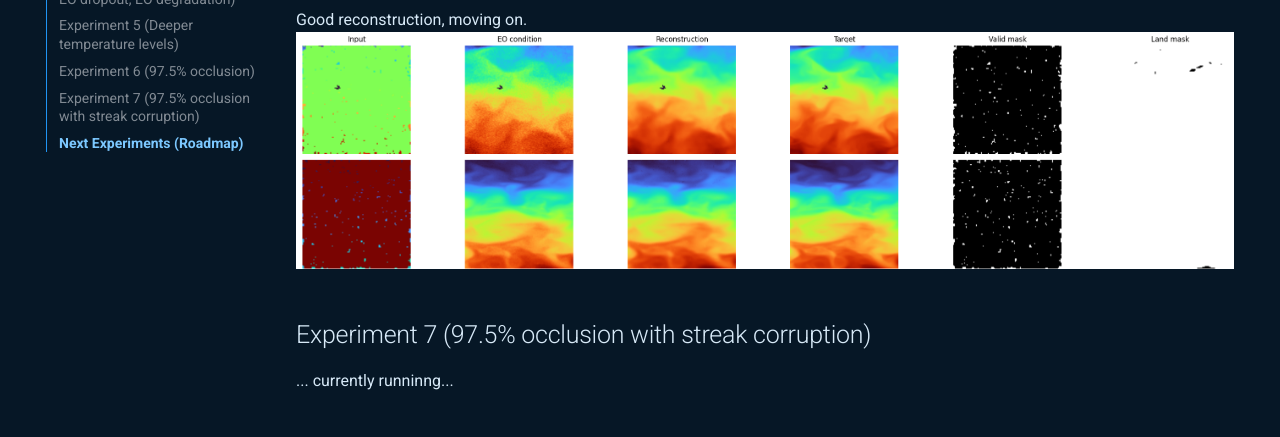
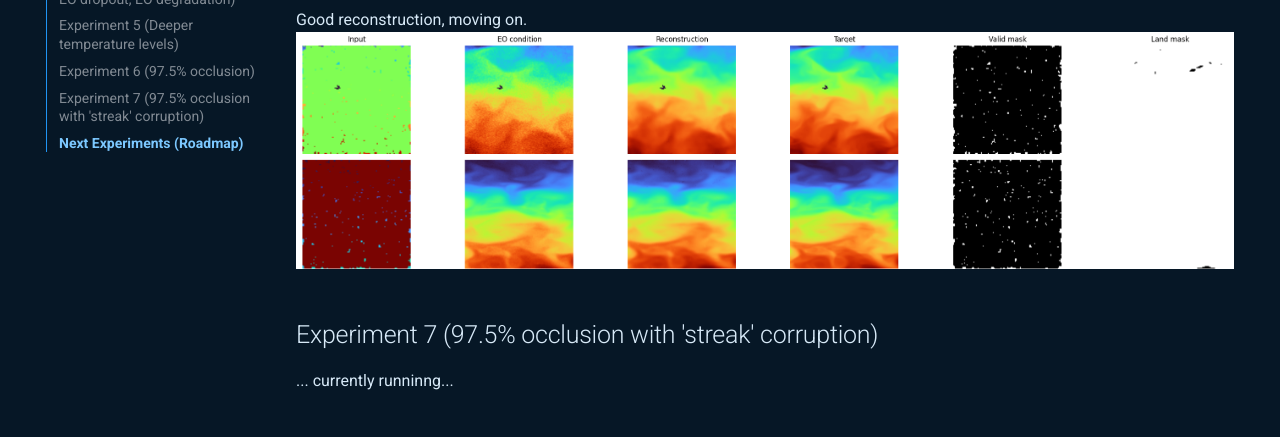
Before and after one commit to simon-donike/DepthDif, an MkDocs documentation site: the page built from docs/experiments.md, in a window 1280 px wide and 900 px high, scrolled down 4284 px. Shown: the part 263-700 px from the top of the window. Built offline with MkDocs 1.6.1 and Material for MkDocs 9.7.7, drawn with Linux system fonts in a browser that asks for light colours.

Commit message:
docs update

```diff
--- a/docs/experiments.md
+++ b/docs/experiments.md
@@ -63,7 +63,7 @@ Reported outcome: quality remained comparable on these depth levels.
 Good reconstruction, moving on.
 ![img](assets/97_5p.png)
 
-## Experiment 7 (97.5% occlusion with streak corruption)
+## Experiment 7 (97.5% occlusion with 'streak' corruption)
 ... currently runninng...
 
 ## Next Experiments (Roadmap)
```
